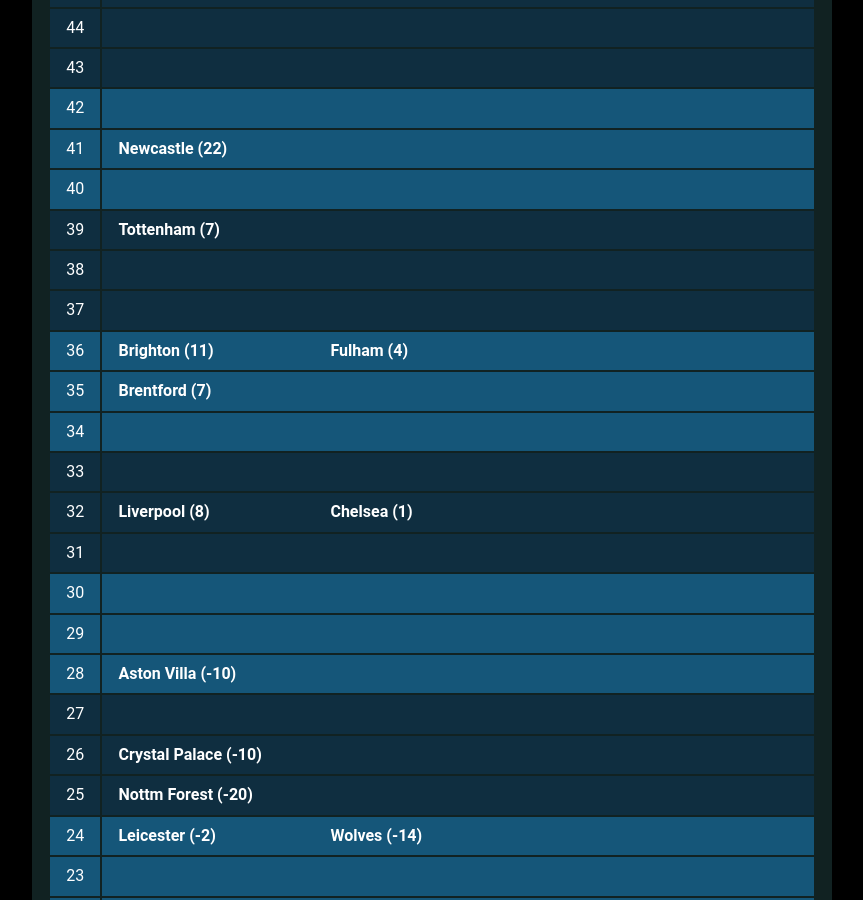
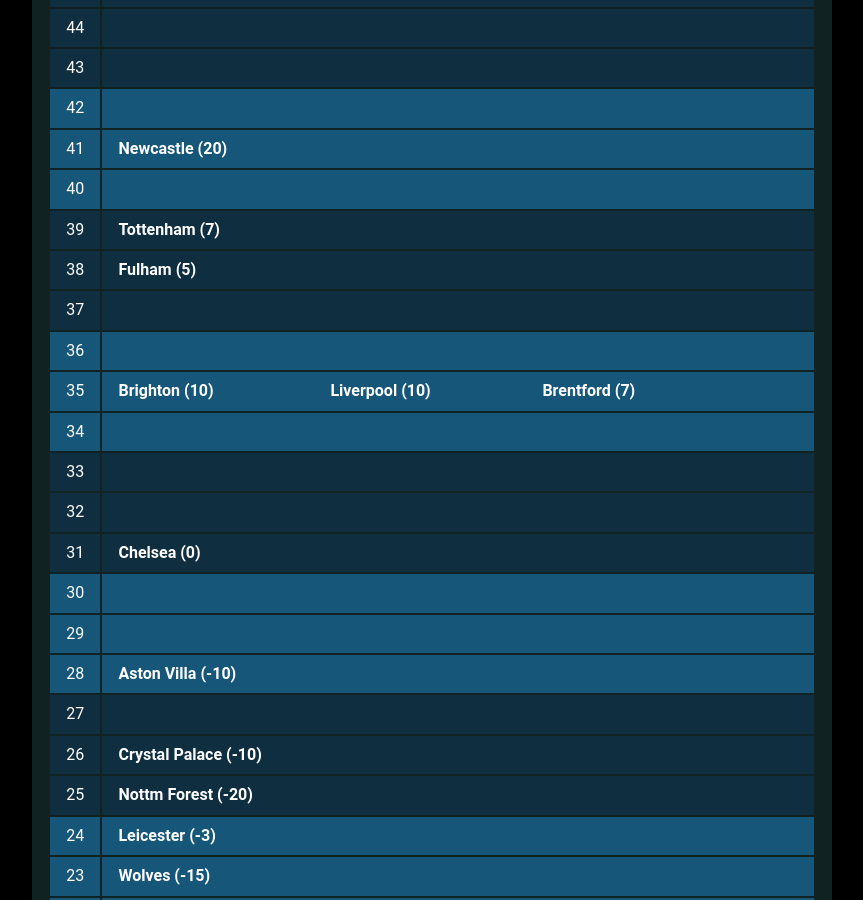
Before and after one commit to muru/muru.github.io, a Jekyll site: the page built from resources.md, in a window 1280 px wide and 900 px high, scrolled down 1881 px. Shown: the whole window, without its empty margins (208-1071 px from the left). Built offline with Jekyll 4.4.1, drawn with Linux system fonts in a browser that asks for light colours; some web fonts are replaced; some of the changed text lies outside the part shown.

Commit message:
updated cann-table: Mon 20 Feb 00:03:33 JST 2023

```diff
--- a/cann-table.html
+++ b/cann-table.html
@@ -30,6 +30,7 @@
 	<tr class="cann-row-2">
 		<td class="cann-point"> 49 </td>
 		<td class="cann-clubs">
+			<span class="club-name"> Man Utd (11) </span>
 		</td>
  	</tr>
 	<tr class="cann-row-1">
@@ -45,7 +46,6 @@
 	<tr class="cann-row-1">
 		<td class="cann-point"> 46 </td>
 		<td class="cann-clubs">
-			<span class="club-name"> Man Utd (10) </span>
 		</td>
  	</tr>
 	<tr class="cann-row-2">
@@ -71,7 +71,7 @@
 	<tr class="cann-row-1">
 		<td class="cann-point"> 41 </td>
 		<td class="cann-clubs">
-			<span class="club-name"> Newcastle (22) </span>
+			<span class="club-name"> Newcastle (20) </span>
 		</td>
  	</tr>
 	<tr class="cann-row-1">
@@ -88,6 +88,7 @@
 	<tr class="cann-row-2">
 		<td class="cann-point"> 38 </td>
 		<td class="cann-clubs">
+			<span class="club-name"> Fulham (5) </span>
 		</td>
  	</tr>
 	<tr class="cann-row-2">
@@ -98,13 +99,13 @@
 	<tr class="cann-row-1">
 		<td class="cann-point"> 36 </td>
 		<td class="cann-clubs">
-			<span class="club-name"> Brighton (11) </span>
-			<span class="club-name"> Fulham (4) </span>
 		</td>
  	</tr>
 	<tr class="cann-row-1">
 		<td class="cann-point"> 35 </td>
 		<td class="cann-clubs">
+			<span class="club-name"> Brighton (10) </span>
+			<span class="club-name"> Liverpool (10) </span>
 			<span class="club-name"> Brentford (7) </span>
 		</td>
  	</tr>
@@ -121,13 +122,12 @@
 	<tr class="cann-row-2">
 		<td class="cann-point"> 32 </td>
 		<td class="cann-clubs">
-			<span class="club-name"> Liverpool (8) </span>
-			<span class="club-name"> Chelsea (1) </span>
 		</td>
  	</tr>
 	<tr class="cann-row-2">
 		<td class="cann-point"> 31 </td>
 		<td class="cann-clubs">
+			<span class="club-name"> Chelsea (0) </span>
 		</td>
  	</tr>
 	<tr class="cann-row-1">
@@ -166,13 +166,13 @@
 	<tr class="cann-row-1">
 		<td class="cann-point"> 24 </td>
 		<td class="cann-clubs">
-			<span class="club-name"> Leicester (-2) </span>
-			<span class="club-name"> Wolves (-14) </span>
+			<span class="club-name"> Leicester (-3) </span>
 		</td>
  	</tr>
 	<tr class="cann-row-1">
 		<td class="cann-point"> 23 </td>
 		<td class="cann-clubs">
+			<span class="club-name"> Wolves (-15) </span>
 		</td>
  	</tr>
 	<tr class="cann-row-1">
@@ -183,37 +183,27 @@
 	<tr class="cann-row-2">
 		<td class="cann-point"> 21 </td>
 		<td class="cann-clubs">
+			<span class="club-name"> Everton (-13) </span>
+			<span class="club-name"> Bournemouth (-23) </span>
 		</td>
  	</tr>
 	<tr class="cann-row-2">
 		<td class="cann-point"> 20 </td>
 		<td class="cann-clubs">
 			<span class="club-name"> West Ham (-8) </span>
-			<span class="club-name"> Leeds (-10) </span>
 		</td>
  	</tr>
 	<tr class="cann-row-2">
 		<td class="cann-point"> 19 </td>
 		<td class="cann-clubs">
-			<span class="club-name"> Everton (-14) </span>
-			<span class="club-name"> Bournemouth (-24) </span>
+			<span class="club-name"> Leeds (-11) </span>
 		</td>
  	</tr>
 	<tr class="cann-row-1">
 		<td class="cann-point"> 18 </td>
 		<td class="cann-clubs">
-		</td>
- 	</tr>
-	<tr class="cann-row-1">
-		<td class="cann-point"> 17 </td>
-		<td class="cann-clubs">
-		</td>
- 	</tr>
-	<tr class="cann-row-1">
-		<td class="cann-point"> 16 </td>
-		<td class="cann-clubs">
-			<span class="club-name"> Southampton (-22) </span>
+			<span class="club-name"> Southampton (-21) </span>
 		</td>
  	</tr>
 </table>
-<span id="cann-gen-note"> Generated on  Sunday, 19 February 2023 at 00:02 JST. </span>
+<span id="cann-gen-note"> Generated on  Monday, 20 February 2023 at 00:03 JST. </span>
```
